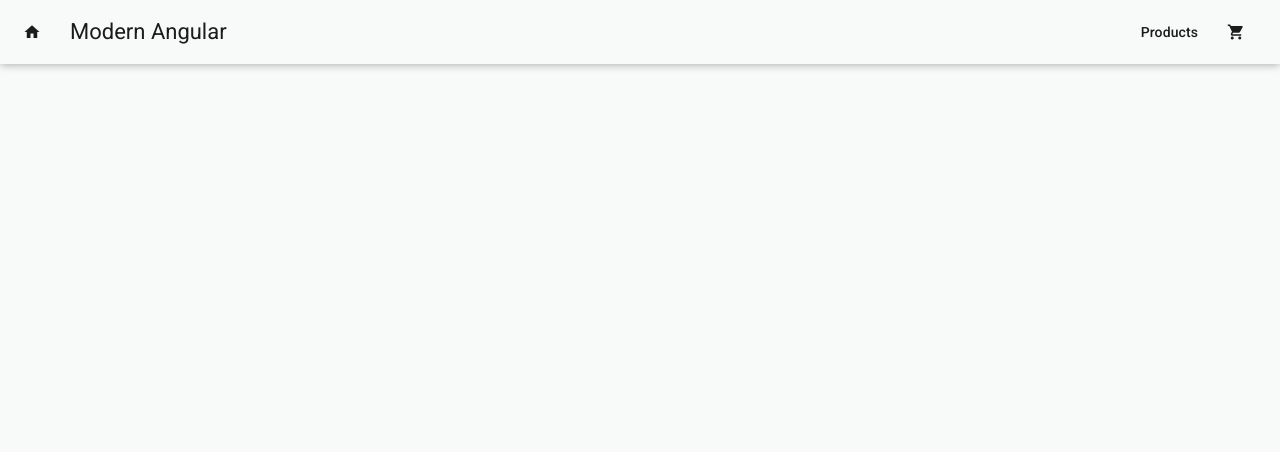
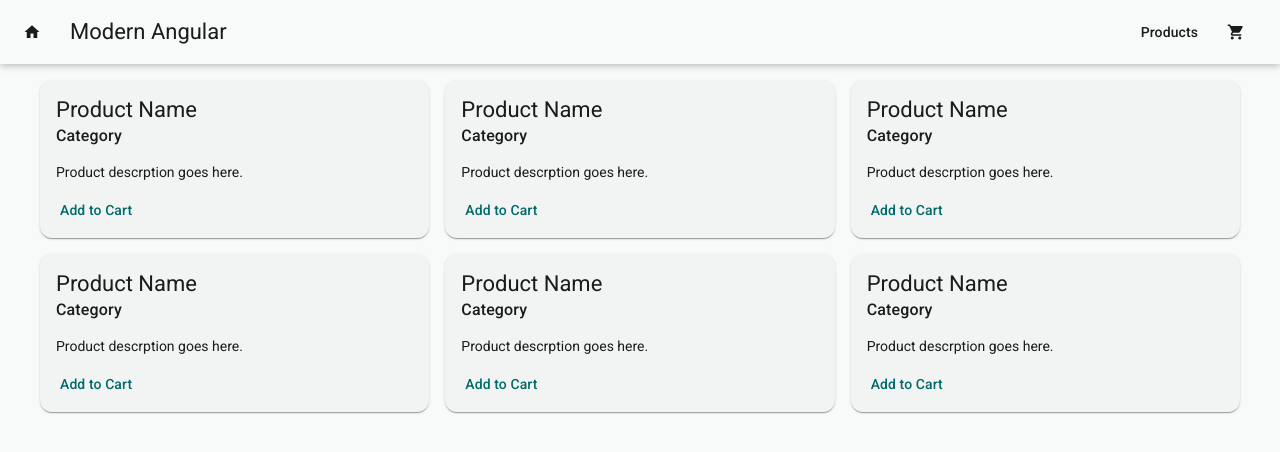
Before and after one commit to dev-mariana/modern-angular-course, an Angular app: page / in a window 1280 px wide. Shown: the top 452 px of the page. Built offline with nearby package versions, Linux system fonts and the light colour scheme.

Commit message:
products grid with angular material

```diff
--- a/src/app/app.html
+++ b/src/app/app.html
@@ -1,4 +1,8 @@
 <!-- <app-hello /> -->
 <app-header />
 
+<main class="page">
+  <app-products-grid />
+</main>
+
 <router-outlet />
--- a/src/app/app.scss
+++ b/src/app/app.scss
@@ -0,0 +1,5 @@
+.page {
+  padding: 16px;
+  max-width: 1200px;
+  margin: 0 auto;
+}
--- a/src/app/app.ts
+++ b/src/app/app.ts
@@ -1,10 +1,11 @@
 import { Component, signal } from '@angular/core';
 import { RouterOutlet } from '@angular/router';
 import { Header } from './header/header';
+import { ProductsGrid } from './products/products-grid/products-grid';
 
 @Component({
   selector: 'app-root',
-  imports: [RouterOutlet, Header],
+  imports: [RouterOutlet, Header, ProductsGrid],
   templateUrl: './app.html',
   styleUrl: './app.scss',
 })
--- /dev/null
+++ b/src/app/products/product-card/product-card.html
@@ -0,0 +1,14 @@
+<mat-card class="product-card">
+  <mat-card-header>
+    <mat-card-title>Product Name</mat-card-title>
+    <mat-card-subtitle>Category</mat-card-subtitle>
+  </mat-card-header>
+
+  <mat-card-content>
+    <p>Product descrption goes here.</p>
+  </mat-card-content>
+
+  <mat-card-actions>
+    <button mat-button>Add to Cart</button>
+  </mat-card-actions>
+</mat-card>
--- /dev/null
+++ b/src/app/products/product-card/product-card.scss
@@ -0,0 +1,9 @@
+.product-card {
+  height: 100%;
+  display: flex;
+  flex-direction: column;
+}
+
+mat-card-content {
+  flex: 1;
+}
--- /dev/null
+++ b/src/app/products/products-grid/products-grid.html
@@ -0,0 +1,8 @@
+<div class="grid">
+  <app-product-card />
+  <app-product-card />
+  <app-product-card />
+  <app-product-card />
+  <app-product-card />
+  <app-product-card />
+</div>
--- /dev/null
+++ b/src/app/products/products-grid/products-grid.scss
@@ -0,0 +1,5 @@
+.grid {
+  display: grid;
+  grid-template-columns: repeat(auto-fill, minmax(300px, 1fr));
+  gap: 16px;
+}
```
Also changed, not shown: src/app/products/product-card/product-card.ts (added, +11 -0 lines), src/app/products/products-grid/products-grid.ts (added, +10 -0 lines), 2 other files (tests, documents, lock files or other folders).
